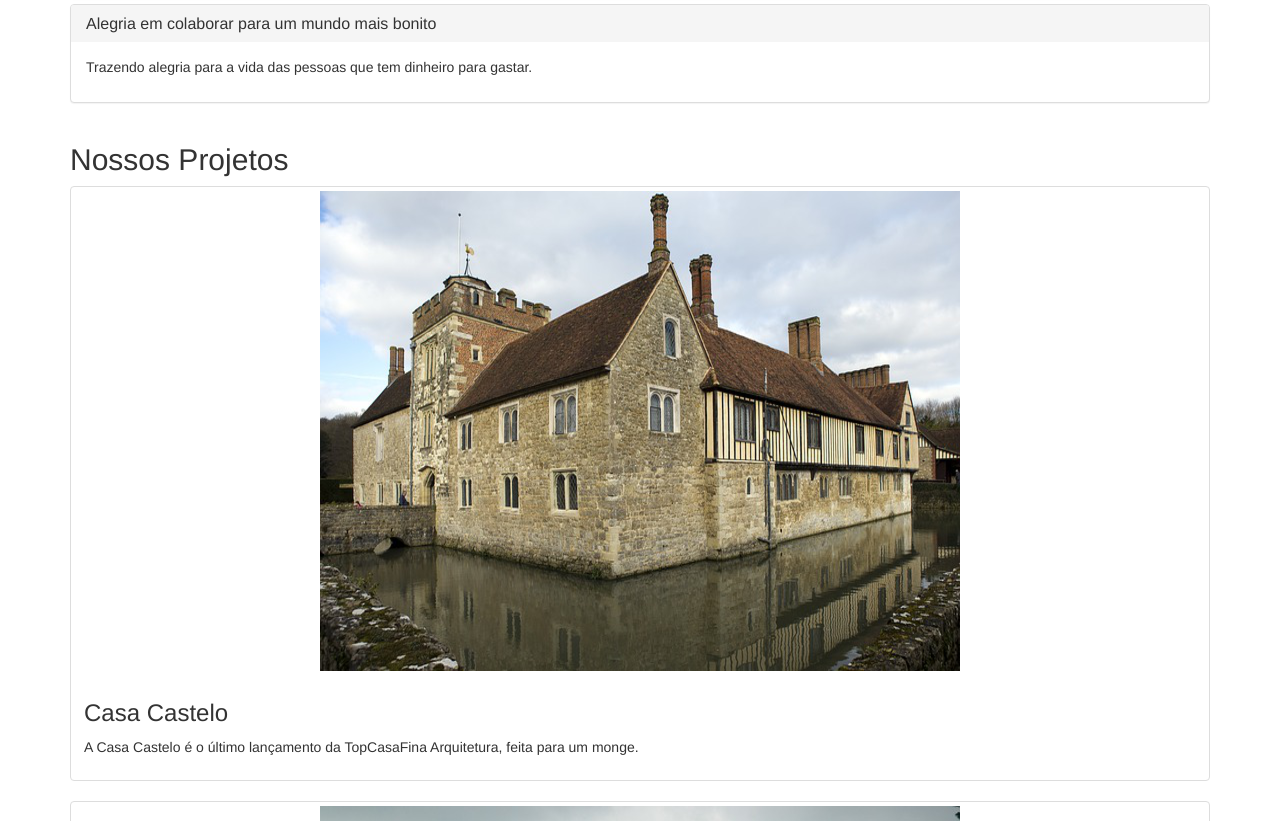
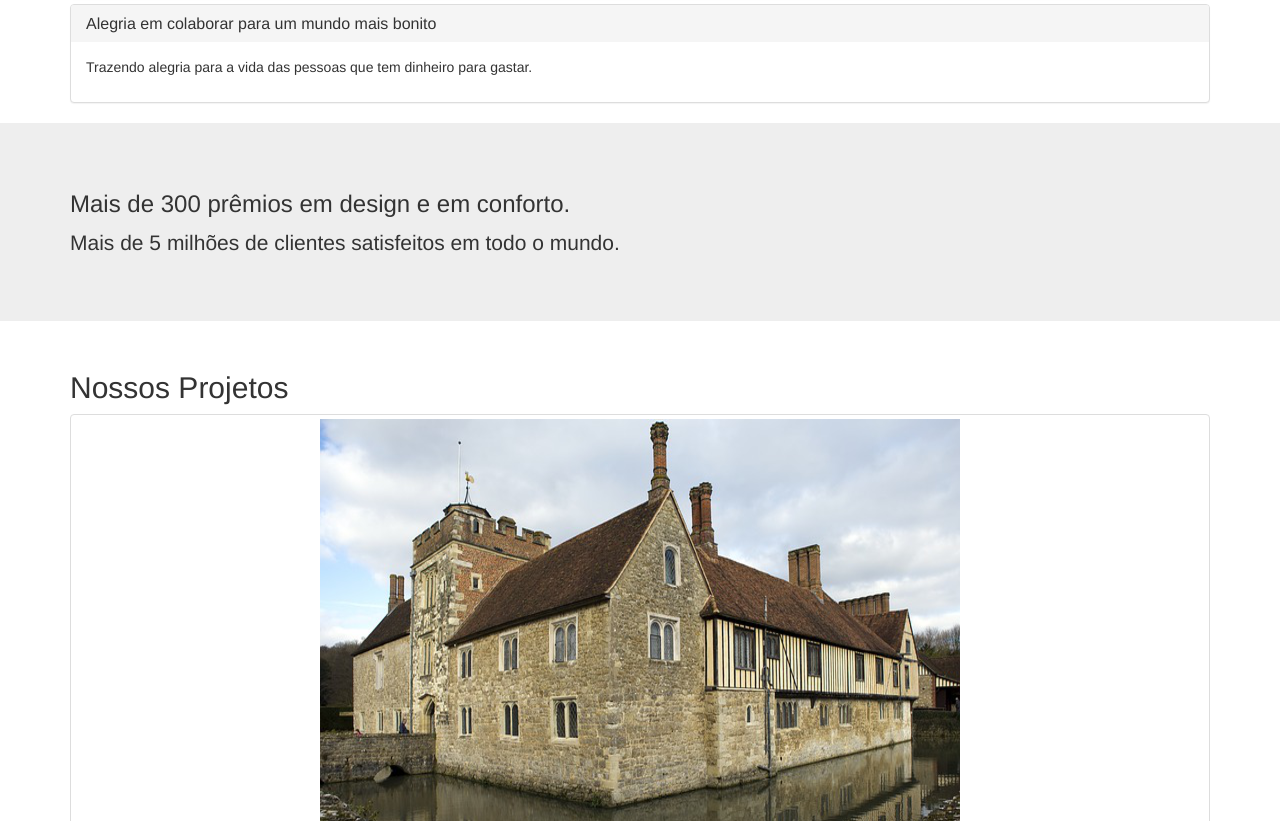
Before and after one commit to alinessilva/alura-bootstrap, a plain HTML site: page index.html in a window 1280 px wide. Shown: the part 1043-1864 px from the top of the page. Drawn offline with Linux system fonts and the light colour scheme.

Commit message:
Banner com Jubotron

```diff
--- a/index.html
+++ b/index.html
@@ -9,7 +9,7 @@
     <link rel="stylesheet" href="style.css">
 </head>
 <body>
-    <div class="container">
+    <section class="container">
         <h2>Sobre nós</h2>
         <img class="img-responsive" src="assets/img/empresa.jpg" alt="pessoas conversando no trabalho">
         <div class="panel-group" id="paineis-sobre">
@@ -47,15 +47,21 @@
                 </div>
             </div>
         </div>
+    </section>
+    <div class="jumbotron">
+        <div class="container">
+            <h3>Mais de 300 prêmios em design e em conforto.</h3>
+            <p>Mais de 5 milhões de clientes satisfeitos em todo o mundo.</p>
+        </div>
     </div>
-    <div class="container">
+    <section class="container">
         <h2>Nossos Projetos</h2>
             <figure class="thumbnail">
                 <img src="./assets/img/projetos/casa-castelo.png" alt="Foto da casa Castelo">
                 <figcaption class="caption">
                     <h3>Casa Castelo</h3>
                     <p>A Casa Castelo é o último lançamento da TopCasaFina Arquitetura, feita para um monge.</p>
-                </figcaption>
+            </figcaption>
             </figure>
             <figure class="thumbnail">
                     <img src="./assets/img/projetos/casa-lago.png" alt="Foto da casa Lago">
@@ -85,7 +91,7 @@
                         <p>A residência Ludi foi projetada para ser a mais bela casa de São Paulo pela revista Housing.</p>
                     </figcaption>
             </figure>
-    </div>
+    </section>
     <script src="jquery.js"></script>
     <script src="assets/bootstrap/js/bootstrap.min.js"></script>
 </body>
```
